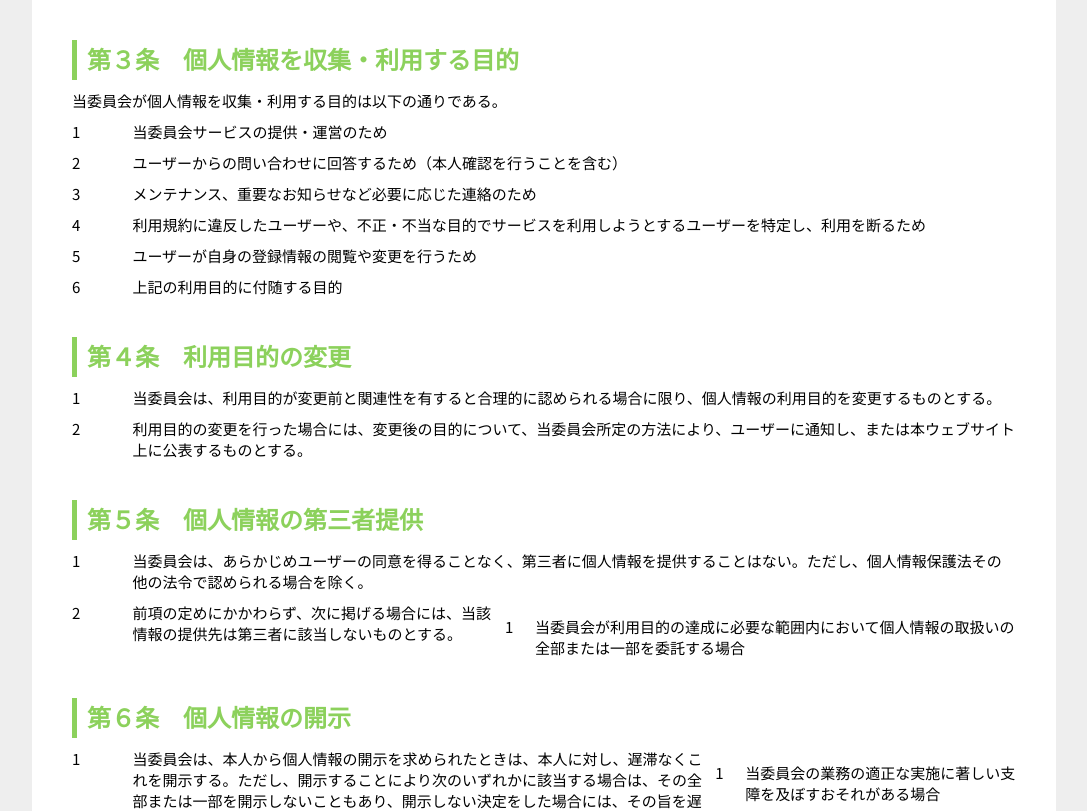
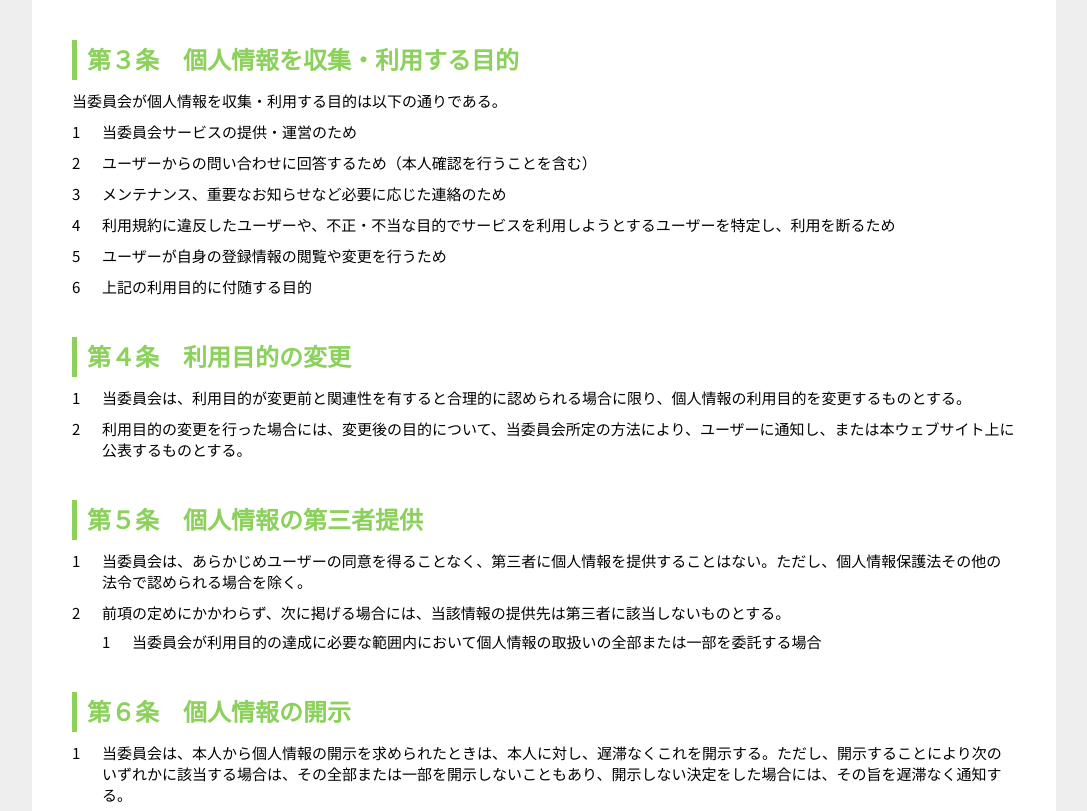
Before and after one commit to koryojohogijutsu/koryo-fes.results, a Next.js app: page /privacypolicy in a window 1280 px wide. Shown: the part 561-1372 px from the top of the page, without its empty margins (96-1183 px from the left). Built offline with nearby package versions, Linux system fonts and the light colour scheme.

Commit message:
Update PrivacyPage.module.css

```diff
--- a/components/PrivacyPage.module.css
+++ b/components/PrivacyPage.module.css
@@ -50,9 +50,8 @@
 }
 
 .orderedList > li {
-  display: flex;
-  align-items: flex-start;
-  gap: 0;
+  position: relative;
+  padding-left: 2em;
   margin-top: 10px;
   font-family: "Noto Sans JP", sans-serif;
   font-size: 15px;
@@ -63,9 +62,9 @@
 
 .orderedList > li::before {
   content: counter(section-counter) "\3000"; /* 全角スペースで番号を区切る */
-  flex-shrink: 0;
-  width: 6.4%;
-  min-width: 2em;
+  position: absolute;
+  left: 0;
+  top: 0;
   font-variant-numeric: tabular-nums;
 }
 
@@ -74,12 +73,11 @@
   padding: 0;
   margin: 8px 0 0 0;
   counter-reset: inner-counter;
-  width: 100%;
 }
 
 .innerList li {
-  display: flex;
-  align-items: flex-start;
+  position: relative;
+  padding-left: 2em;
   margin-top: 6px;
   font-size: 15px;
   color: #000000;
@@ -89,8 +87,9 @@
 
 .innerList li::before {
   content: counter(inner-counter) "\3000";
-  flex-shrink: 0;
-  width: 2em;
+  position: absolute;
+  left: 0;
+  top: 0;
 }
 
 .closing {
@@ -127,9 +126,4 @@
     margin: 0;
     padding: 16px 16px 32px 16px;
   }
-
-  .orderedList > li::before {
-    width: auto;
-    min-width: 1.5em;
-  }
 }
```
